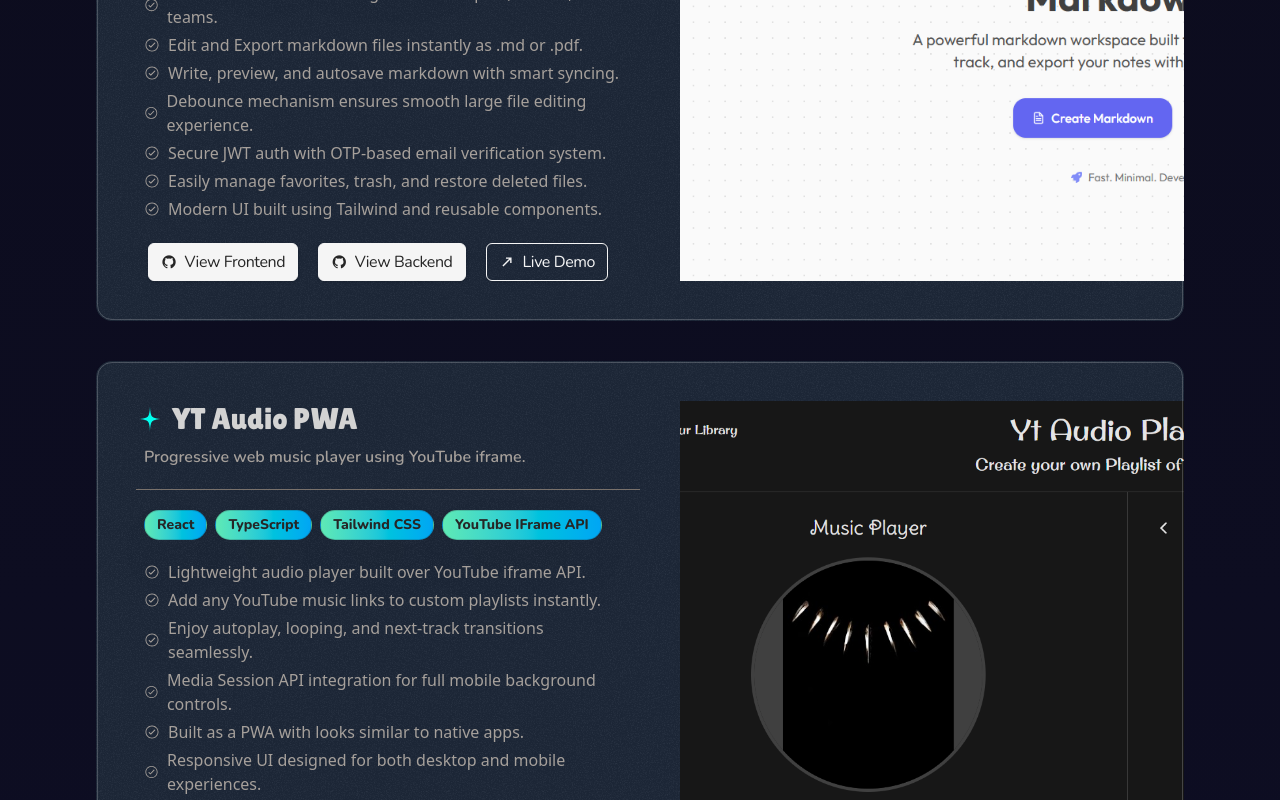
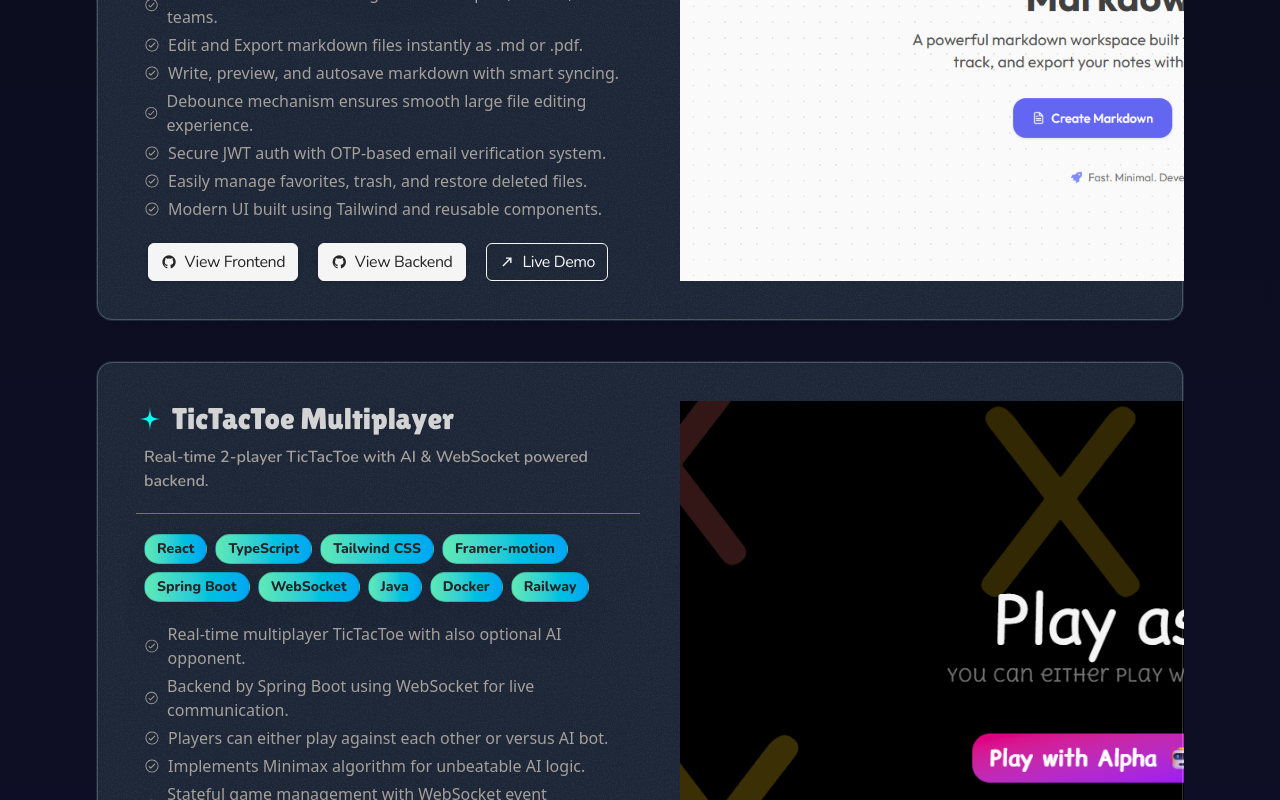
Before and after one commit to Hari-prasath-03/My-portfolio, a React (Vite) app: page / in a window 1280 px wide. Shown: the part 2000-2800 px from the top of the page. Built offline with nearby package versions, Linux system fonts and the light colour scheme.

Commit message:
new project section, new project added and minor UI updates

```diff
--- a/src/assets/index.ts
+++ b/src/assets/index.ts
@@ -9,6 +9,7 @@ import ytAudioPlayeer from "./yt-audio-playeer.png";
 import thisPcIcon from "./ps-icon.png";
 import cmdIcon from "./cmd-icon.png";
 import kanbanBoardImg from "./notion-konban.png";
+import ticTacToeWsImg from "./live-play.png";
 
 
 export {
@@ -22,6 +23,7 @@ export {
   quoteLockImg,
   ytAudioPlayeer,
   kanbanBoardImg,
+  ticTacToeWsImg,
 };
 
 export const cmdColors = ["bg-red-500", "bg-yellow-400", "bg-green-400"];
--- a/src/components/sections/About.tsx
+++ b/src/components/sections/About.tsx
@@ -81,7 +81,7 @@ const About = () => {
           </Card>
         </div>
         <Link
-          to="/about"
+          to="/about#about"
           className="text-center self-center w-fit mt-8 text-lg md:text-xl font-secondary text-transparent bg-clip-text bg-gradient-to-r from-emerald-400 via-primary to-sky-300 leading-tight after-hover"
         >
           View more about me?
--- a/src/components/sections/AboutSub.tsx
+++ b/src/components/sections/AboutSub.tsx
@@ -23,6 +23,7 @@ const AboutSub = () => {
 
   return (
     <motion.section
+      id="about"
       className="responsive-container flex flex-col items-center"
       initial={{ opacity: 0, y: 40 }}
       animate={{ opacity: 1, y: 0 }}
--- /dev/null
+++ b/src/components/sections/Allprojects.tsx
@@ -0,0 +1,35 @@
+import { motion } from "framer-motion";
+import PageTitle from "../ui/PageTitle";
+import { projects } from "../../constants/content";
+import { Project, ProjectCard } from "./Projects";
+
+const Allprojects = () => {
+  return (
+    <motion.section
+      id="projects"
+      className="responsive-container flex flex-col items-center"
+      initial={{ opacity: 0, y: 40 }}
+      animate={{ opacity: 1, y: 0 }}
+      transition={{ duration: 0.6, ease: "easeOut" }}
+    >
+      <PageTitle>
+        My Works | Valuable projects shaped by learning, curiosity, and clean
+        code.
+      </PageTitle>
+      <div className="flex flex-col gap-10 mb-10">
+        {projects.map((project: Project, i: number) => (
+          <div className="min-h-[80vh] flex justify-center items-center">
+            <ProjectCard
+              key={i}
+              project={project}
+              index={i}
+              animation={false}
+            />
+          </div>
+        ))}
+      </div>
+    </motion.section>
+  );
+};
+
+export default Allprojects;
--- a/src/components/sections/Projects.tsx
+++ b/src/components/sections/Projects.tsx
@@ -3,8 +3,9 @@ import { projects } from "../../constants/content";
 import Card, { CardHeader } from "../ui/Card";
 import PageTitle from "../ui/PageTitle";
 import { CgArrowTopRight } from "react-icons/cg";
+import { Link } from "react-router-dom";
 
-type Project = {
+export type Project = {
   name: string;
   shortDescription: string;
   description: string[];
@@ -27,10 +28,16 @@ const Projects = () => {
         </PageTitle>
 
         <div className="flex flex-col gap-10">
-          {projects.map((project: Project, i: number) => (
+          {projects.slice(0, 4).map((project: Project, i: number) => (
             <ProjectCard key={i} project={project} index={i} />
           ))}
         </div>
+        <Link
+          to="/about#projects"
+          className="text-center self-center w-fit mt-8 text-lg md:text-xl font-secondary text-transparent bg-clip-text bg-gradient-to-r from-emerald-400 via-primary to-sky-300 leading-tight after-hover"
+        >
+          View all projects?
+        </Link>
       </section>
     </div>
   );
@@ -38,21 +45,23 @@ const Projects = () => {
 
 export default Projects;
 
-const ProjectCard = ({
+export const ProjectCard = ({
   project,
   index,
+  animation = true,
 }: {
   project: Project;
   index: number;
+  animation?: boolean;
 }) => {
   return (
     <Card
       animateDirFrom={undefined}
       animateOnce
-      className="flex flex-col sm:flex-row gap-5 sm:gap-10 p-3 sm:p-0 sm:py-10 sm:pl-10 sticky"
-      style={{
-        top: `calc(35px + ${index * 30}px)`,
-      }}
+      className={`flex flex-col sm:flex-row gap-5 sm:gap-10 p-3 sm:p-0 sm:py-10 sm:pl-10 ${
+        animation ? "sticky" : "*:text-xl"
+      }`}
+      style={animation ? { top: `calc(35px + ${index * 30}px)` } : {}}
     >
       <div className="flex-1 flex gap-3 sm:gap-5 flex-col">
         <CardHeader
--- a/src/constants/content.ts
+++ b/src/constants/content.ts
@@ -55,6 +55,7 @@ import {
   quoteLockImg,
   ytAudioPlayeer,
   kanbanBoardImg,
+  ticTacToeWsImg,
 } from "../assets";
 import { GiZeusSword } from "react-icons/gi";
 
@@ -142,6 +143,38 @@ export const projects = [
     liveLink: "https://inkmark.vercel.app",
   },
   {
+    image: ticTacToeWsImg,
+    name: "TicTacToe Multiplayer",
+    shortDescription:
+      "Real-time 2-player TicTacToe with AI & WebSocket powered backend.",
+    techStacks: [
+      "React",
+      "TypeScript",
+      "Tailwind CSS",
+      "Framer-motion",
+      "Spring Boot",
+      "WebSocket",
+      "Java",
+      "Docker",
+      "Railway",
+    ],
+    description: [
+      "Real-time multiplayer TicTacToe with also optional AI opponent.",
+      "Backend by Spring Boot using WebSocket for live communication.",
+      "Players can either play against each other or versus AI bot.",
+      "Implements Minimax algorithm for unbeatable AI logic.",
+      "Stateful game management with WebSocket event broadcasting.",
+      "React frontend built with modern UI and clean board rendering.",
+      "Game state stored using session-aware backend services.",
+      "Deployed via Docker on Railway for scalable deployment.",
+    ],
+    githubLink: [
+      "https://github.com/Hari-prasath-03/live-play",
+      "https://github.com/Hari-prasath-03/live-play-server",
+    ],
+    liveLink: "https://live-play-alpha.vercel.app/",
+  },
+  {
     image: ytAudioPlayeer,
     name: "YT Audio PWA",
     shortDescription: "Progressive web music player using YouTube iframe.",
@@ -178,6 +211,34 @@ export const projects = [
     liveLink: "https://notion-konban.vercel.app/",
   },
   {
+    image: dragdropImg,
+    name: "DragDrop Notes",
+    shortDescription:
+      "Visual note-taking with intuitive drag-and-drop and color coding.",
+    techStacks: [
+      "React",
+      "Tailwind CSS",
+      "Node.js",
+      "Express",
+      "MongoDB",
+      "Vite",
+    ],
+    description: [
+      "A full-stack note organizer designed for fast idea capture.",
+      "Drag and drop notes to rearrange them freely with live visualy.",
+      "CRUD with notes also support for custom color labels.",
+      "Notes are tied to user sessions and stored securely in MongoDB.",
+      "Context-based state management for simplicity.",
+      "Built with modular React components and RESTful API integration.",
+      "Modern UI with Tailwind and smooth drag-and-drop interaction.",
+    ],
+    githubLink: [
+      "https://github.com/Hari-prasath-03/notes-app",
+      "https://github.com/Hari-prasath-03/notes-app-server",
+    ],
+    liveLink: "https://dad-notes-app.vercel.app/",
+  },
+  {
     image: quoteLockImg,
     name: "QuoteLock",
     shortDescription: "Secure quote with rate limits and email auth.",
@@ -206,34 +267,6 @@ export const projects = [
       "https://github.com/Hari-prasath-03/QuoteLock-server",
     ],
     liveLink: "https://quotelock.vercel.app/",
-  },
-  {
-    image: dragdropImg,
-    name: "DragDrop Notes",
-    shortDescription:
-      "Visual note-taking with intuitive drag-and-drop and color coding.",
-    techStacks: [
-      "React",
-      "Tailwind CSS",
-      "Node.js",
-      "Express",
-      "MongoDB",
-      "Vite",
-    ],
-    description: [
-      "A full-stack note organizer designed for fast idea capture.",
-      "Drag and drop notes to rearrange them freely with live visualy.",
-      "CRUD with notes also support for custom color labels.",
-      "Notes are tied to user sessions and stored securely in MongoDB.",
-      "Context-based state management for simplicity.",
-      "Built with modular React components and RESTful API integration.",
-      "Modern UI with Tailwind and smooth drag-and-drop interaction.",
-    ],
-    githubLink: [
-      "https://github.com/Hari-prasath-03/notes-app",
-      "https://github.com/Hari-prasath-03/notes-app-server",
-    ],
-    liveLink: "https://dad-notes-app.vercel.app/",
   },
   {
     image: jagasreeImg,
--- /dev/null
+++ b/src/hooks/useScrollToSection.ts
@@ -0,0 +1,43 @@
+import { useEffect } from 'react';
+import { useLocation, useNavigate } from 'react-router-dom';
+
+const useScrollToSection = (cleanUrl: string = '') => {
+  const location = useLocation();
+  const navigate = useNavigate();
+
+  useEffect(() => {
+    if (location.hash) {
+      const sectionId = location.hash.substring(1);
+
+      const scrollTimeout = setTimeout(() => {
+        const element = document.getElementById(sectionId);
+        if (element) {
+          const offset = 80;
+          const elementPosition = element.getBoundingClientRect().top;
+          const offsetPosition = elementPosition + window.pageYOffset - offset;
+
+          window.scrollTo({
+            top: offsetPosition,
+            behavior: 'smooth'
+          });
+
+          const cleanTimeout = setTimeout(() => {
+            const urlToNavigate = cleanUrl || location.pathname;
+            navigate(urlToNavigate, { replace: true });
+          }, 1200);
+
+          return () => clearTimeout(cleanTimeout);
+        } else {
+          setTimeout(() => {
+            const urlToNavigate = cleanUrl || location.pathname;
+            navigate(urlToNavigate, { replace: true });
+          }, 500);
+        }
+      }, 150);
+
+      return () => clearTimeout(scrollTimeout);
+    }
+  }, [location.hash, location.pathname, navigate, cleanUrl]);
+};
+
+export default useScrollToSection;
--- a/src/pages/DetailedAbout.tsx
+++ b/src/pages/DetailedAbout.tsx
@@ -1,11 +1,16 @@
 import AboutSub from "../components/sections/AboutSub";
+import Allprojects from "../components/sections/Allprojects";
 import TechStacks from "../components/sections/TechStacks";
+import useScrollToSection from "../hooks/useScrollToSection";
 
 const DetailedAbout = () => {
+  useScrollToSection('/about');
+
   return (
     <>
       <AboutSub />
       <TechStacks />
+      <Allprojects />
     </>
   );
 };
--- a/src/pages/Portfolio.tsx
+++ b/src/pages/Portfolio.tsx
@@ -2,8 +2,11 @@ import About from "../components/sections/About";
 import Contact from "../components/sections/Contact";
 import Hero from "../components/sections/Hero";
 import Projects from "../components/sections/Projects";
+import useScrollToSection from "../hooks/useScrollToSection";
 
 const Portfolio = () => {
+  useScrollToSection('/');
+
   return (
     <div>
       <Hero />
--- a/src/utils/index.ts
+++ b/src/utils/index.ts
@@ -4,9 +4,17 @@ export const handleClickLink = (
 ) => {
   e.preventDefault();
   const target = document.querySelector(`#${link}`) as HTMLElement;
-  if (target)
+  if (target) {
     target.scrollIntoView({
       behavior: "smooth",
       block: "start",
     });
+
+    // Clean up URL hash after scrolling
+    setTimeout(() => {
+      if (window.location.hash === `#${link}`) {
+        window.history.replaceState(null, '', window.location.pathname);
+      }
+    }, 1000);
+  }
 };
```
Also changed, not shown: src/assets/live-play.png (added).
